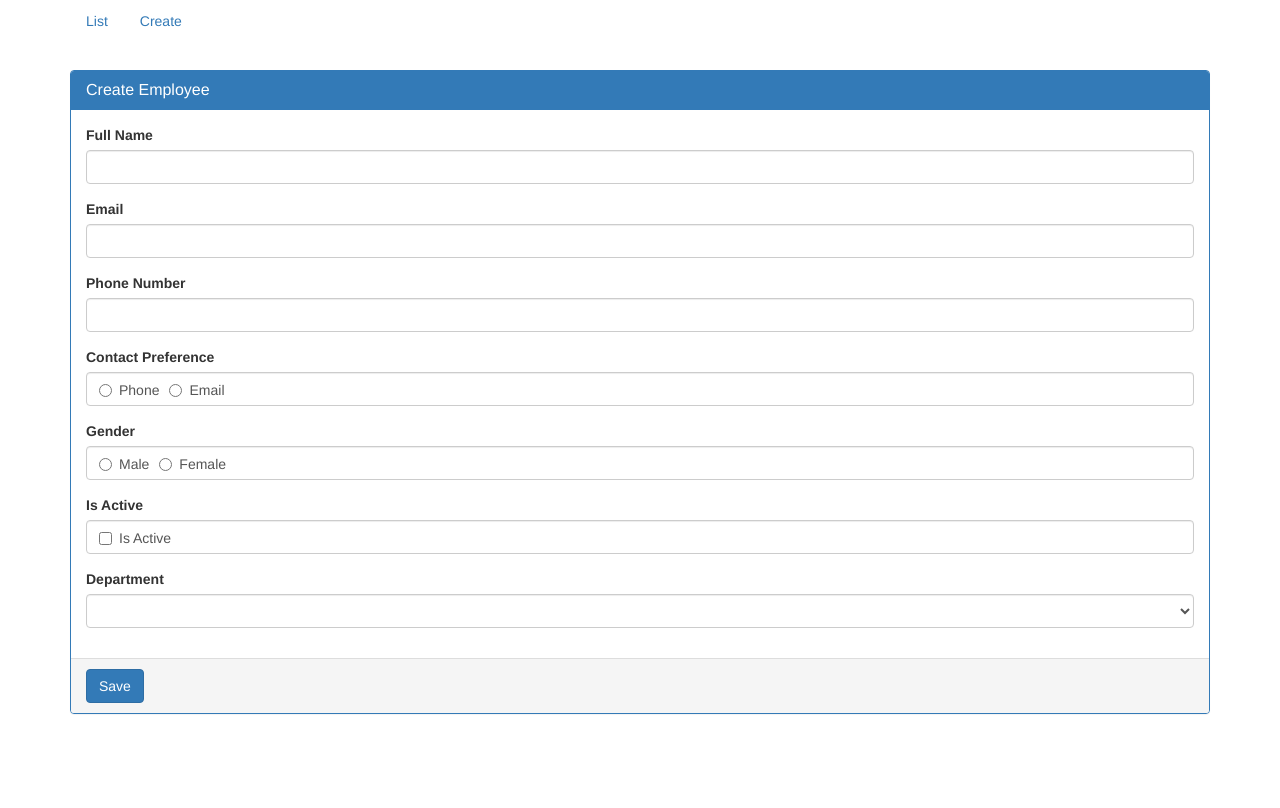
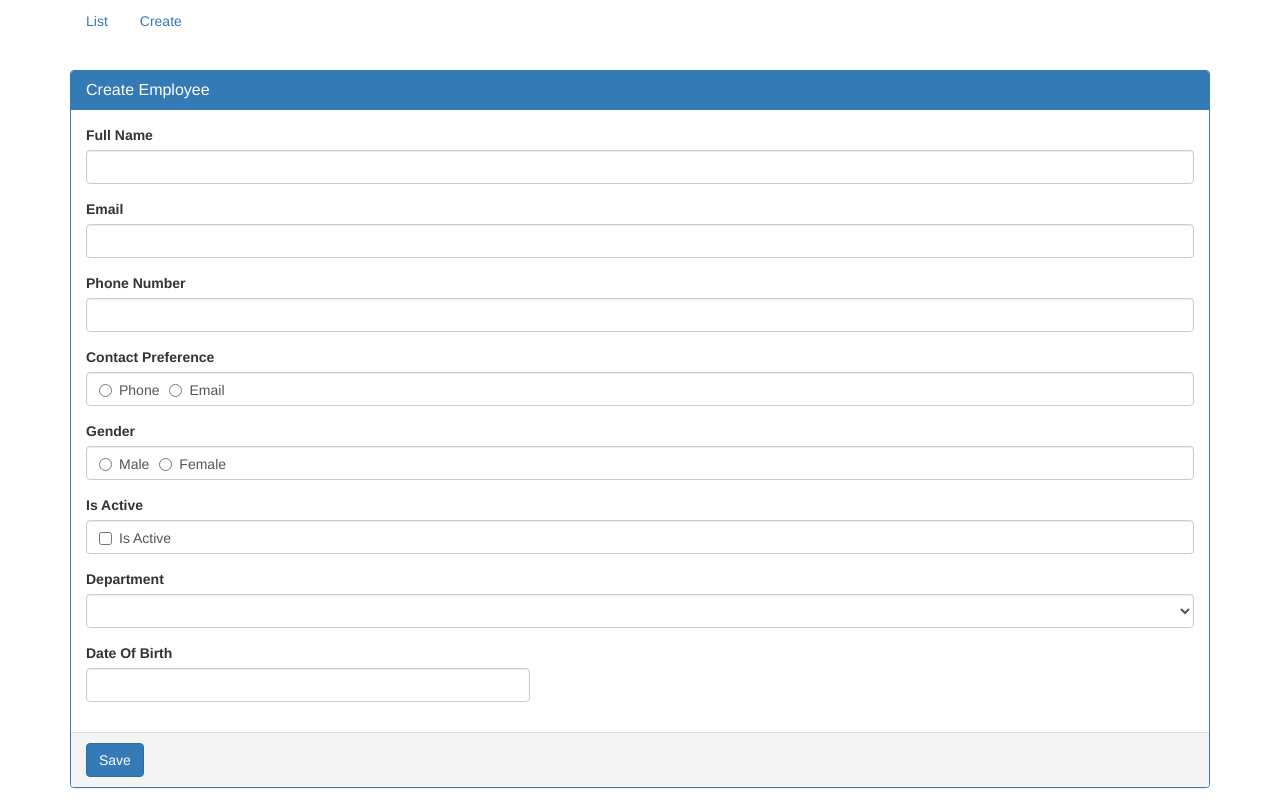
Before and after one commit to abdul219428/Angular5CrudBasics, an Angular app: page /create in a window 1280 px wide. Built offline with nearby package versions, Linux system fonts and the light colour scheme.

Commit message:
ngRx datepicker

```diff
--- a/angular.json
+++ b/angular.json
@@ -22,14 +22,12 @@
               "src/favicon.ico",
               "src/assets"
             ],
-
-
-            "styles": [ "node_modules/bootstrap/dist/css/bootstrap.min.css",
-
+            "styles": [
+              "./node_modules/bootstrap/dist/css/bootstrap.min.css",
+              "./node_modules/ngx-bootstrap/datepicker/bs-datepicker.css",
               "src/styles.css"
             ],
             "scripts": [],
-
             "es5BrowserSupport": true
           },
           "configurations": {
@@ -80,6 +78,8 @@
             "tsConfig": "src/tsconfig.spec.json",
             "karmaConfig": "src/karma.conf.js",
             "styles": [
+              "./node_modules/bootstrap/dist/css/bootstrap.min.css",
+              "./node_modules/ngx-bootstrap/datepicker/bs-datepicker.css",
               "src/styles.css"
             ],
             "scripts": [],
@@ -132,8 +132,5 @@
       }
     }
   },
-
   "defaultProject": "Angular5Basics"
-
-
 }
--- a/package.json
+++ b/package.json
@@ -1,7 +1,5 @@
 {
-
   "name": "angular5-basics",
-
   "version": "0.0.0",
   "scripts": {
     "ng": "ng",
@@ -25,6 +23,7 @@
     "bootstrap": "^3.4.1",
     "core-js": "^2.5.4",
     "jquery": "^3.4.1",
+    "ngx-bootstrap": "^5.1.1",
     "rxjs": "~6.3.3",
     "rxjs-compat": "^6.5.3",
     "tslib": "^1.9.0",
--- a/src/app/app.module.ts
+++ b/src/app/app.module.ts
@@ -7,6 +7,8 @@ import { AppComponent } from './app.component';
 import { ListEmployeesComponent } from './employees/list-employees/list-employees.component';
 import { CreateEmployeeComponent } from './employees/create-employee/create-employee.component';
 import { from } from 'rxjs';
+import { BrowserAnimationsModule } from '@angular/platform-browser/animations';
+import { BsDatepickerModule } from 'ngx-bootstrap/datepicker';
 
 
 const appRoutes: Routes = [
@@ -18,7 +20,7 @@ const appRoutes: Routes = [
 @NgModule({
   declarations: [AppComponent, ListEmployeesComponent, CreateEmployeeComponent],
   imports: [BrowserModule, AppRoutingModule, RouterModule,
-  RouterModule.forRoot(appRoutes), FormsModule],
+  RouterModule.forRoot(appRoutes), FormsModule, BrowserAnimationsModule, BsDatepickerModule.forRoot()],
   providers: [],
   bootstrap: [AppComponent]
 })
--- a/src/app/employees/create-employee/create-employee.component.html
+++ b/src/app/employees/create-employee/create-employee.component.html
@@ -101,15 +101,29 @@
 
         <select
           id="department"
-          name="department"
-          [(ngModel)]="department"
+          name="departments"
+          [(ngModel)]="departments"
           class="form-control"
         >
           <option *ngFor="let dep of departments" [value]="dep.id">
-            {{
-            dep.name
-          }}</option>
+            {{ dep.name }}</option
+          >
         </select>
+      </div>
+      <div class="row">
+        <div class="form-group col-md-5">
+          <label for="dateOfBirth">Date Of Birth</label>
+          <input
+            id="dateOfBirth"
+            type="text"
+            bsDatepicker
+            class="form-control"
+            name="dateOfBirth"
+            [(ngModel)]="dateOfBirth"
+            [bsConfig]="datePickerConfig"
+            placement="right"
+          />
+        </div>
       </div>
     </div>
     <div class="panel-footer">
--- a/src/app/employees/create-employee/create-employee.component.ts
+++ b/src/app/employees/create-employee/create-employee.component.ts
@@ -1,5 +1,6 @@
 import { Component, OnInit } from "@angular/core";
 import { NgForm } from "@angular/forms";
+import { BsDatepickerConfig } from "ngx-bootstrap/datepicker";
 
 // local imports
 import { Department } from "src/app/models/department.model";
@@ -17,10 +18,22 @@ export class CreateEmployeeComponent implements OnInit {
     { id: 4, name: "Pay Roll" },
     { id: 5, name: "Admin" }
   ];
+  datePickerConfig: Partial<BsDatepickerConfig>;
   saveEmployee(empForm: NgForm) {
     console.log(empForm.value);
   }
-  constructor() {}
+  constructor() {
+    this.datePickerConfig = Object.assign(
+      {},
+      {
+        containerClass: "theme-dark-blue",
+        showWeekNumbers: false,
+        minDate: new Date(2018, 0, 1),
+        maxDate: new Date(2019, 0, 1),
+        dateInputFormat: "DD/MM/YYYY"
+      }
+    );
+  }
 
   ngOnInit() {}
 }
```
Also changed, not shown: 1 other file (tests, documents, lock files or other folders).
